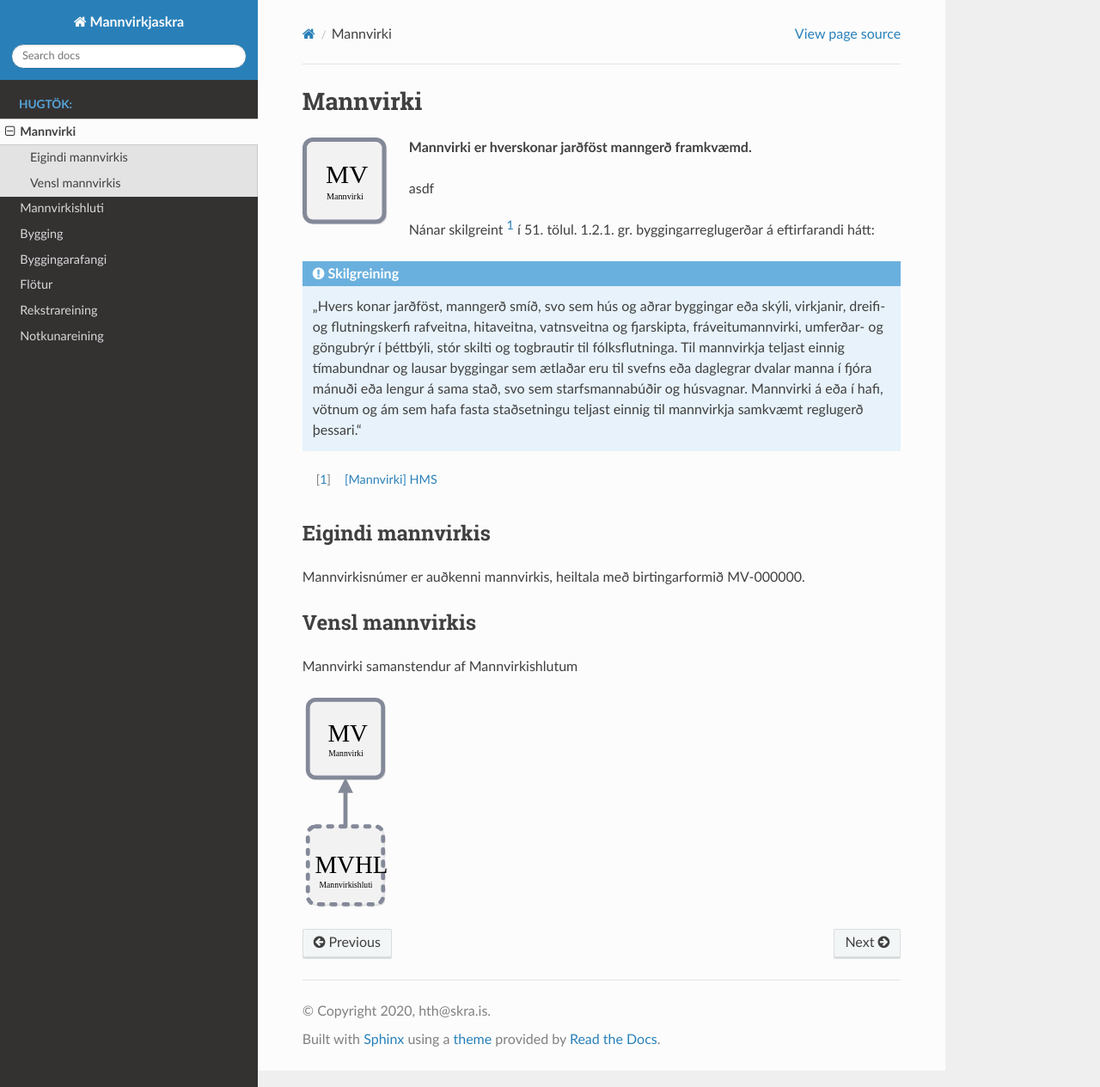
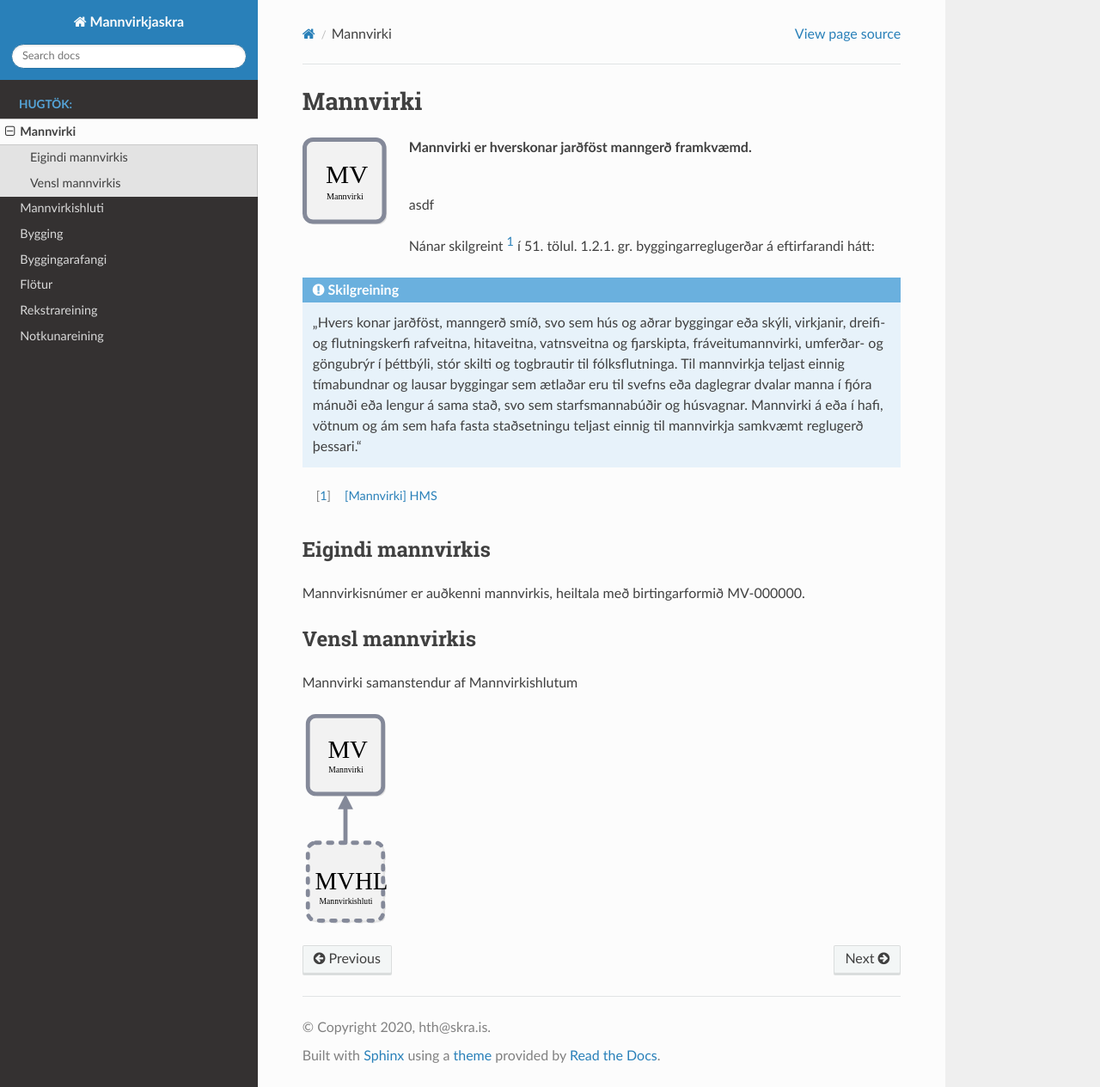
Before and after one commit to hthl/Mannvirkjaskra, a Sphinx documentation site: the page built from source/mannvirki.rst, in a window 1280 px wide and 1265 px high. Shown: the whole window at 86% size. Built offline with Sphinx 7.4.7 and the Read the Docs theme 2.0.0, drawn with Linux system fonts in a browser that asks for light colours.

Commit message:
Update mannvirki.rst

```diff
--- a/source/mannvirki.rst
+++ b/source/mannvirki.rst
@@ -8,9 +8,9 @@ Mannvirki
 
 **Mannvirki er hverskonar jarðföst manngerð framkvæmd.**
 
-.. |br| raw:: html
+.. raw:: html
 
-   <br>
+  <br/>
 
 asdf
 
```
